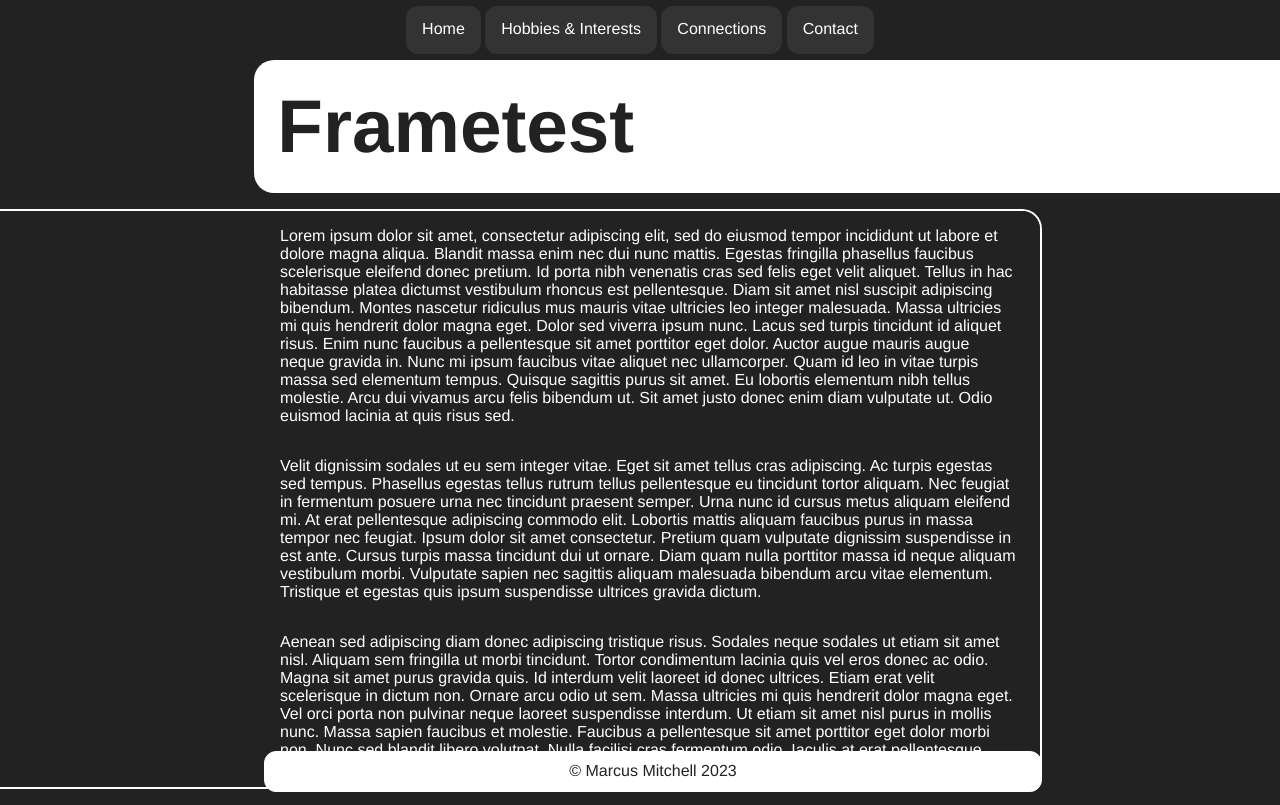
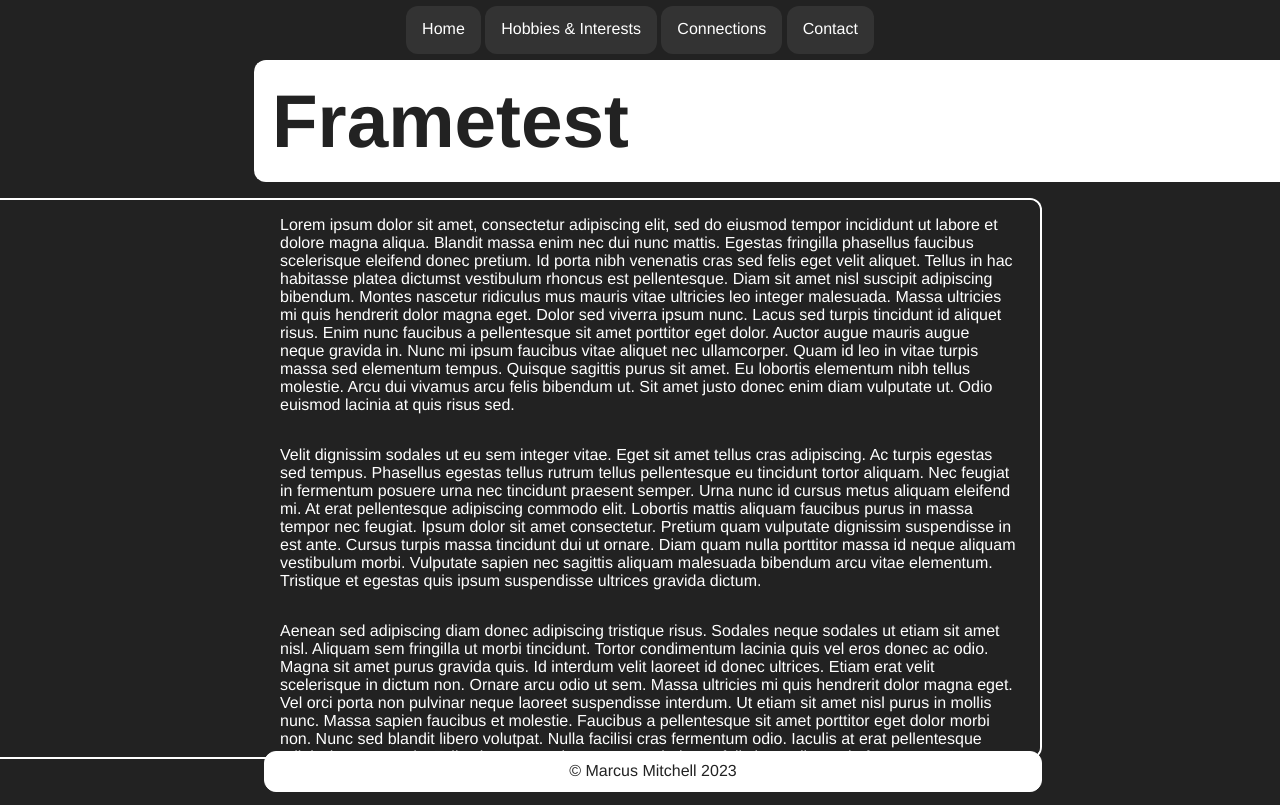
Before and after one commit to marcusjmitchell/marcusmitchell, a plain HTML site: page frametest/index.html in a window 1280 px wide. Drawn offline with Linux system fonts and the light colour scheme.

Commit message:
Update frame.css

```diff
--- a/frametest/frame.css
+++ b/frametest/frame.css
@@ -6,7 +6,7 @@
     background-size: 100%;
     font-family: Helvetica, sans-serif;
     font-size: 12pt;
-    --header-title-padding: 16pt;
+    --header-title-padding: 12pt;
     --header-title-textsixe: 56pt;
     --text-padding: 12pt;
     --text-top-padding: 0pt;
@@ -35,7 +35,7 @@ body {
     border-right: 2px solid var(--theme-color);
     border-top: 2px solid var(--theme-color);
     border-bottom: 2px solid var(--theme-color);
-    border-radius: 0 20px 20px 0;
+    border-radius: 0 12px 12px 0;
 }
 
 .righty {
@@ -48,7 +48,7 @@ body {
     border-left: 2px solid var(--theme-color);
     border-top: 2px solid var(--theme-color);
     border-bottom: 2px solid var(--theme-color);
-    border-radius: 20px 0 0 20px;
+    border-radius: 12px 0 0 12px;
 }
 
 .lefty * {
@@ -145,7 +145,7 @@ body {
     margin: 12pt 0;
     color: var(--theme-color);
     background-color: var(--alt-color);
-    height: 72vh;
+    height: calc( 83vh - calc(calc(var(--header-title-padding) + var(--header-title-textsixe)) + calc(var(--text-top-padding) + 12pt)));
     overflow-y: auto;
     scrollbar-width: 10px; /* Works on Firefox */
     scrollbar-color: #fff #222;
```
